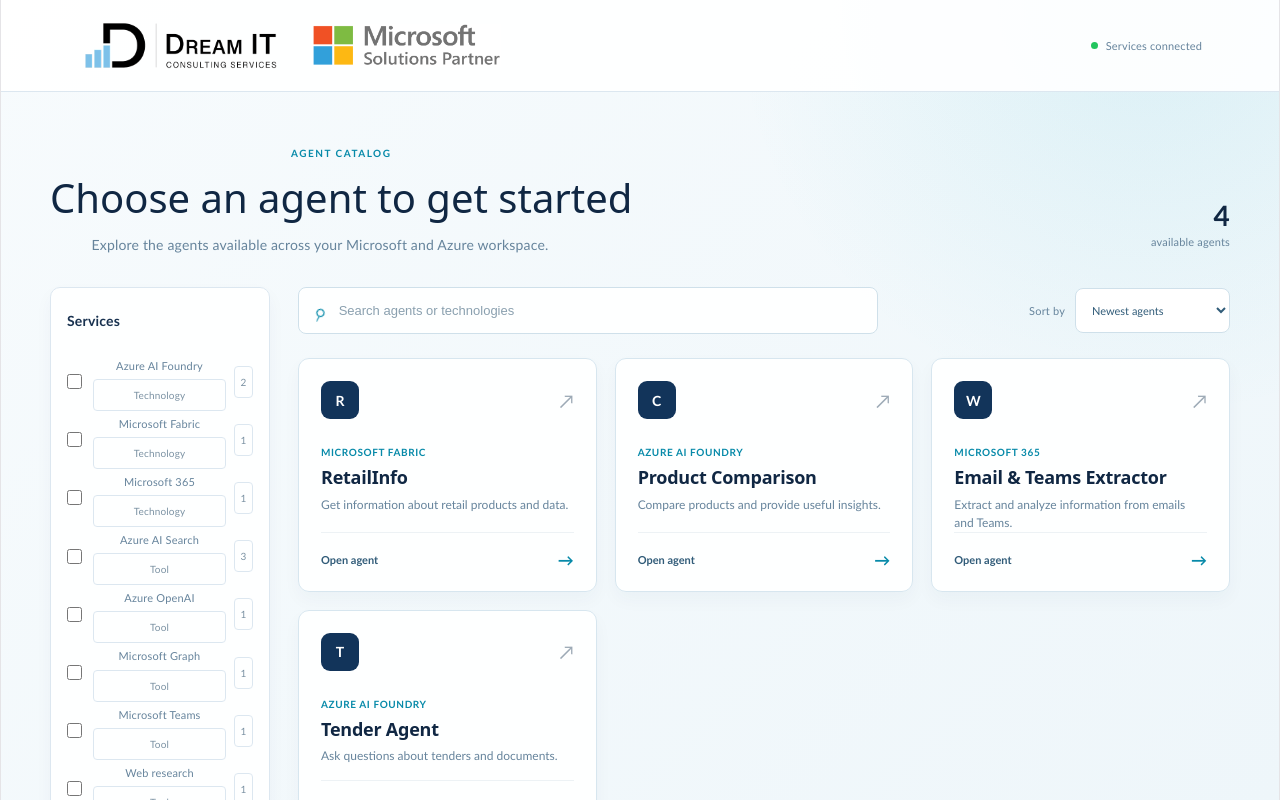
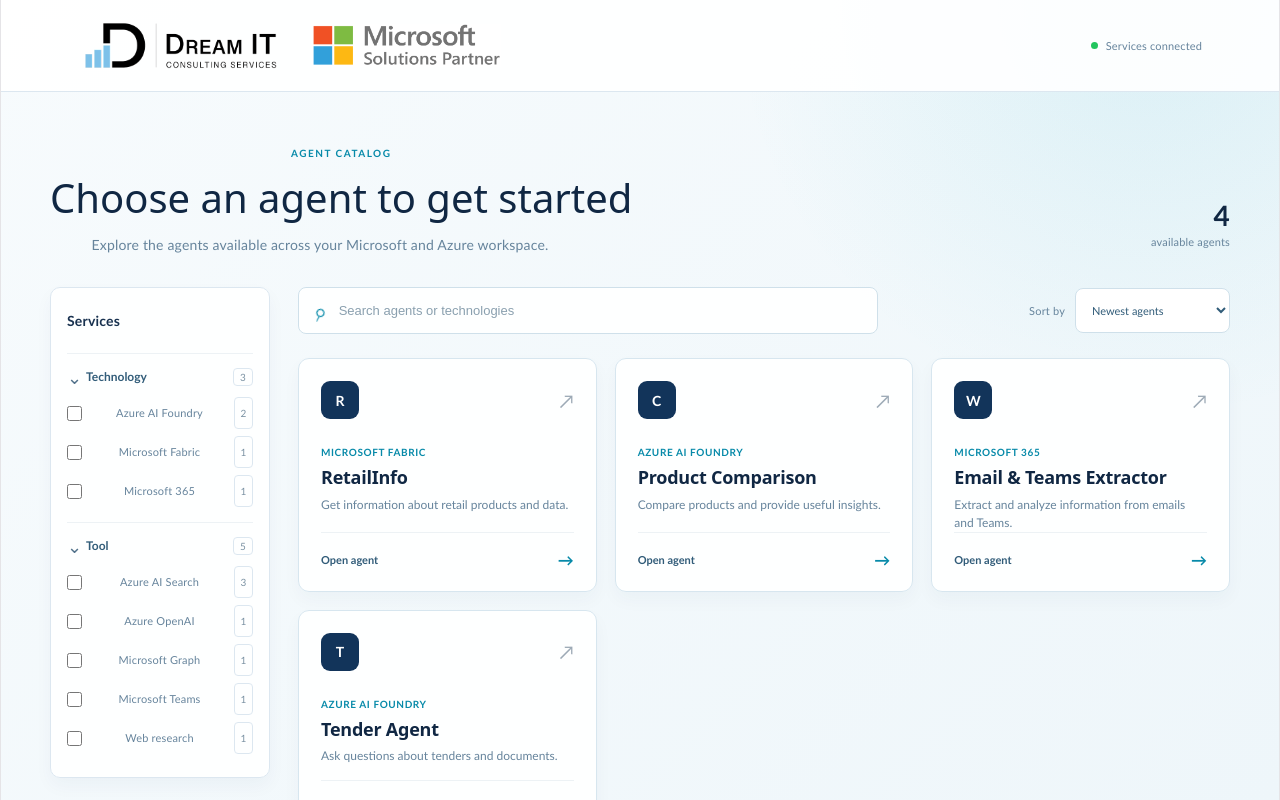
Before and after one commit to DreamIT-CodeBase/ai-demo-website, a React (Vite) app: page / in a window 1280 px wide. Built offline with nearby package versions, Linux system fonts and the light colour scheme.

Commit message:
Improve sidebar collapse control

```diff
--- a/src/App.css
+++ b/src/App.css
@@ -1967,6 +1967,60 @@
   font-size: 14px;
 }
 
+.catalog-filter-group {
+  padding-top: 14px;
+  border-top: 1px solid #edf2f5;
+}
+
+.catalog-filter-group + .catalog-filter-group {
+  margin-top: 12px;
+}
+
+.catalog-filter-group-heading {
+  width: 100%;
+  display: flex;
+  align-items: center;
+  gap: 7px;
+  padding: 0 0 9px;
+  background: transparent;
+  color: #315c79;
+  text-align: left;
+  cursor: pointer;
+}
+
+.catalog-filter-group-heading:hover {
+  color: #078aa9;
+}
+
+.catalog-group-chevron {
+  width: 12px;
+  color: #52728b;
+  font-size: 18px;
+  line-height: 1;
+  text-align: center;
+}
+
+.catalog-filter-group-heading strong {
+  flex: 1;
+  font-size: 12px;
+}
+
+.catalog-group-count {
+  min-width: 20px;
+  padding: 2px 5px;
+  border: 1px solid #dce7f0;
+  border-radius: 4px;
+  color: #7b92a3;
+  font-size: 10px;
+  text-align: center;
+}
+
+.catalog-filter-options {
+  display: flex;
+  flex-direction: column;
+  gap: 2px;
+}
+
 .catalog-filter-chevron {
   color: #52728b;
   font-size: 18px;
@@ -2035,26 +2089,44 @@
 
 .sidebar-toggle {
   position: absolute;
-  top: 8px;
-  right: 8px;
+  top: 7px;
+  right: 7px;
   z-index: 2;
-  width: 23px;
-  height: 23px;
+  width: 28px;
+  height: 28px;
   display: flex;
   align-items: center;
   justify-content: center;
   border: 1px solid #cfe0ea;
-  border-radius: 6px;
+  border-radius: 7px;
   background: #ffffff;
   color: #52728b;
-  font-size: 15px;
   line-height: 1;
   cursor: pointer;
+  transition: border-color 0.18s ease, background 0.18s ease;
 }
 
 .sidebar-toggle:hover {
   border-color: #8ed3e2;
-  color: #078aa9;
+  background: #f1f8fc;
+}
+
+.sidebar-toggle-icon {
+  width: 8px;
+  height: 8px;
+  display: block;
+  border-top: 2px solid #52728b;
+  border-left: 2px solid #52728b;
+  transform: rotate(-45deg) translate(2px, 2px);
+  transition: border-color 0.18s ease, transform 0.18s ease;
+}
+
+.sidebar-toggle:hover .sidebar-toggle-icon {
+  border-color: #078aa9;
+}
+
+.sidebar-toggle.expand .sidebar-toggle-icon {
+  transform: rotate(135deg) translate(2px, 2px);
 }
 
 .sidebar.collapsed {
--- a/src/App.jsx
+++ b/src/App.jsx
@@ -107,6 +107,10 @@
   const [catalogSort, setCatalogSort] = useState("newest");
   const [isSidebarCollapsed, setIsSidebarCollapsed] = useState(false);
   const [agentSearch, setAgentSearch] = useState("");
+  const [expandedServiceGroups, setExpandedServiceGroups] = useState({
+    Technology: true,
+    Tool: true,
+  });
 
   const abortControllers = useRef({});
 
@@ -743,6 +747,13 @@
     );
   };
 
+  const toggleServiceGroup = (groupName) => {
+    setExpandedServiceGroups((groups) => ({
+      ...groups,
+      [groupName]: !groups[groupName],
+    }));
+  };
+
   const handleSuggestionClick = (
     suggestion
   ) => {
@@ -813,11 +824,37 @@
             <div className="catalog-filters-heading">
               <strong>Services</strong>
             </div>
-            {serviceOptions
-              .filter((service) =>
+            {["Technology", "Tool"].map((groupName) => {
+              const groupServices = serviceOptions.filter(
+                (service) =>
+                  service.type === groupName &&
                   searchMatches.some((agent) => agent.services.includes(service.key))
-              )
-              .map((service) => {
+              );
+
+              if (groupServices.length === 0) {
+                return null;
+              }
+
+              const isExpanded = expandedServiceGroups[groupName];
+
+              return (
+                <section className="catalog-filter-group" key={groupName}>
+                  <button
+                    className="catalog-filter-group-heading"
+                    onClick={() => toggleServiceGroup(groupName)}
+                    type="button"
+                    aria-expanded={isExpanded}
+                  >
+                    <span className="catalog-group-chevron" aria-hidden="true">
+                      {isExpanded ? "⌄" : "›"}
+                    </span>
+                    <strong>{groupName}</strong>
+                    <span className="catalog-group-count">{groupServices.length}</span>
+                  </button>
+
+                  {isExpanded && (
+                    <div className="catalog-filter-options">
+                      {groupServices.map((service) => {
                         const count = searchMatches.filter((agent) =>
                           agent.services.includes(service.key)
                         ).length;
@@ -830,12 +867,14 @@
                               checked={isChecked}
                               onChange={() => toggleCatalogService(service.key)}
                             />
-                  <span>
-                    {service.label}
-                    <small className="catalog-filter-type">{service.type}</small>
-                  </span>
+                            <span>{service.label}</span>
                             <small>{count}</small>
                           </label>
+                        );
+                      })}
+                    </div>
+                  )}
+                </section>
               );
             })}
           </aside>
@@ -915,13 +954,13 @@
             />
           </div>
           <button
-            className="sidebar-toggle"
+            className={`sidebar-toggle ${isSidebarCollapsed ? "expand" : "collapse"}`}
             onClick={() => setIsSidebarCollapsed((collapsed) => !collapsed)}
             type="button"
             aria-label={isSidebarCollapsed ? "Expand agent list" : "Collapse agent list"}
             title={isSidebarCollapsed ? "Expand agent list" : "Collapse agent list"}
           >
-            {isSidebarCollapsed ? ">" : "<"}
+            <span className="sidebar-toggle-icon" aria-hidden="true"></span>
           </button>
         </div>
 
```
Lines whose indentation alone changed are shown as unchanged.
